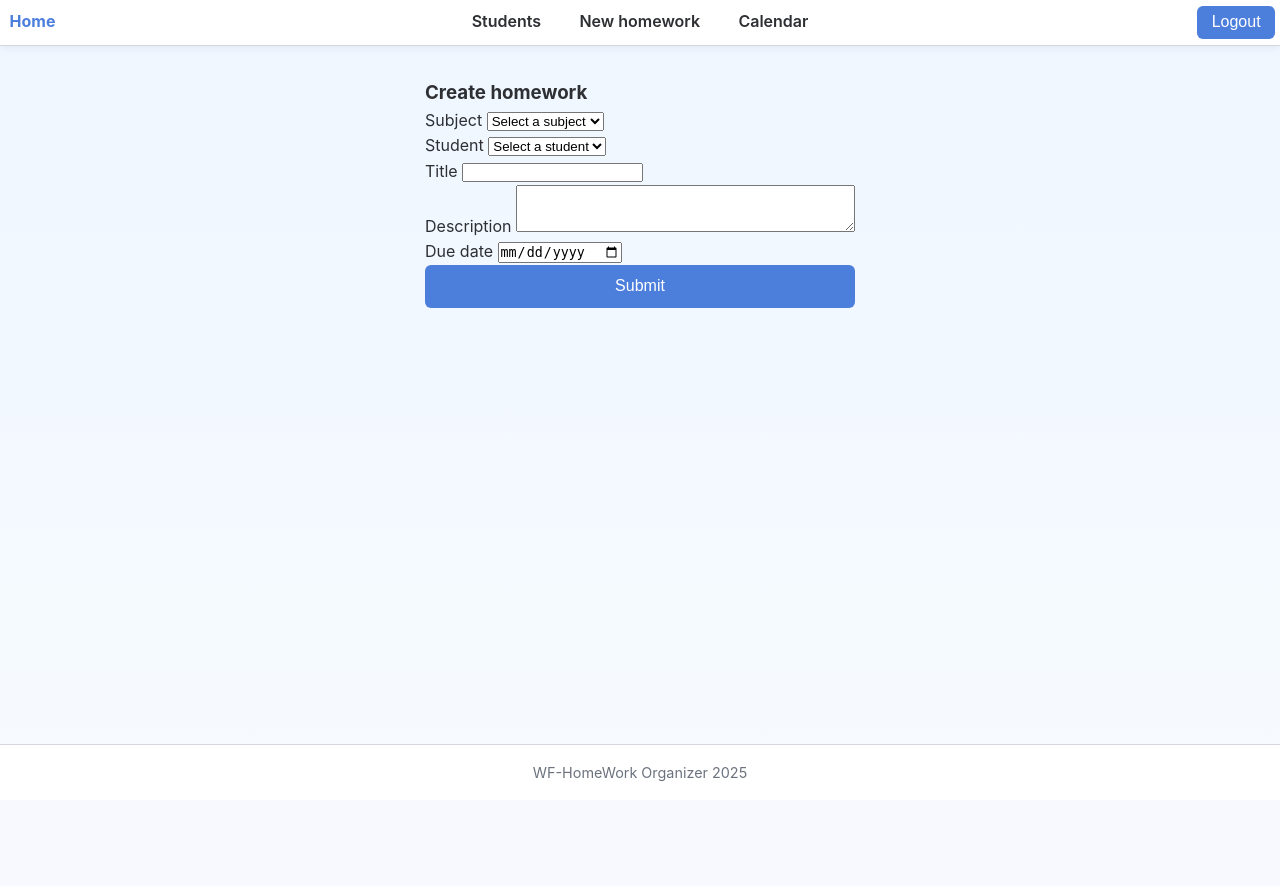
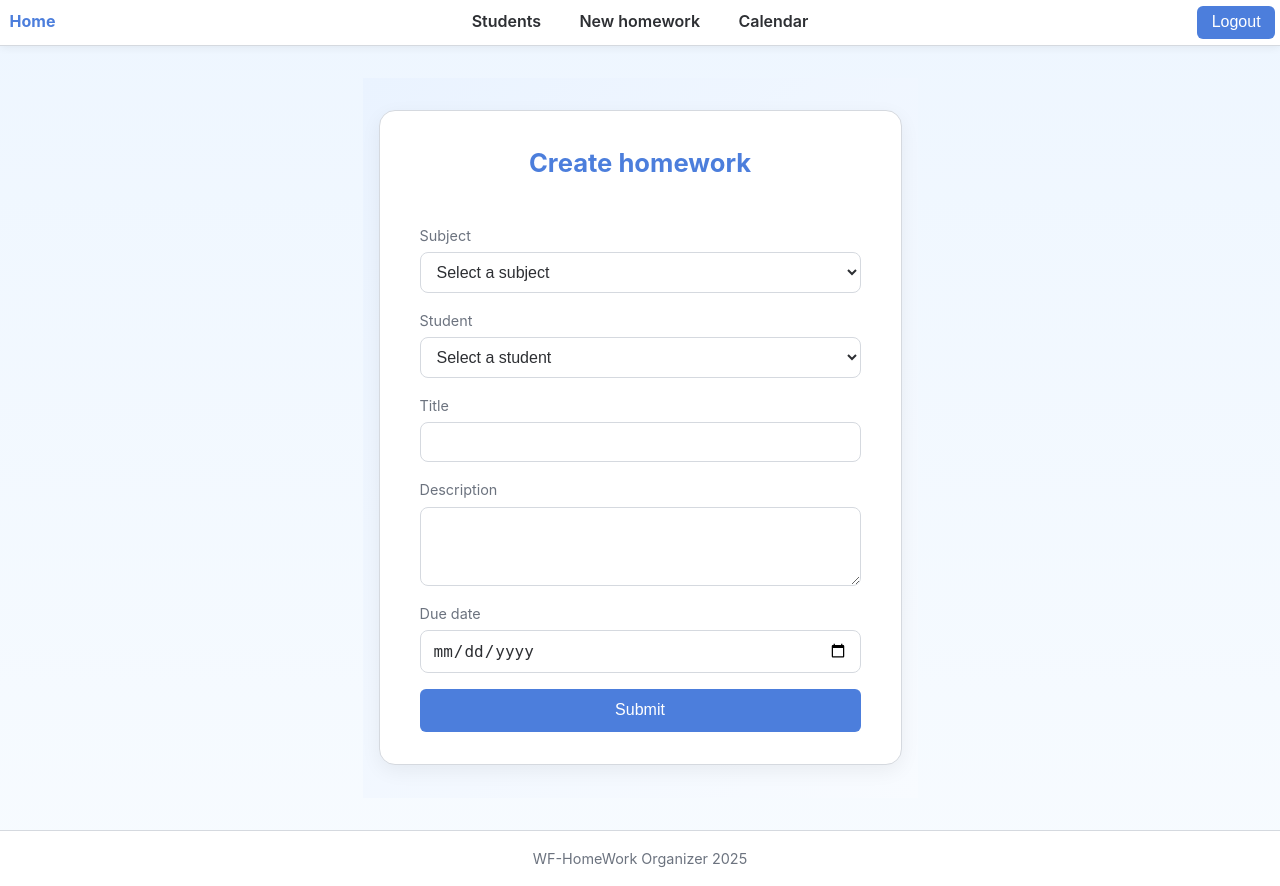
Before and after one commit to mzsl03/private-teacher-site, a Django app: page /add_homework/ in a window 1280 px wide. Before the commit the page ends 781 px from the top, so only its background shows below. Run offline with Django 5.2, Linux system fonts and the light colour scheme; the visitor is signed in with stand-in values (Sample User, id 1); data comes from the database, SQL or seed files in the repository; data that the repository does not hold is empty.

Commit message:
style: add styling to homework registry page

```diff
--- /dev/null
+++ b/core_site/homework_org_site/static/css/add_homework.css
@@ -0,0 +1,79 @@
+.add-homework-div {
+    display: flex;
+    justify-content: center;
+    align-items: center;
+    padding: 2rem 1rem;
+    background: linear-gradient(135deg, #eaf3ff, #f8fbff);
+    min-height: 90vh;
+}
+
+.add-homework-container {
+    background-color: var(--panel, #ffffff);
+    border: 1px solid var(--border, #d5d9df);
+    border-radius: 16px;
+    box-shadow: 0 6px 20px rgba(0, 0, 0, 0.06);
+    padding: 2rem 2.5rem;
+    width: 100%;
+    max-width: 650px;
+    overflow-y: auto;
+    animation: fadeIn 0.4s ease;
+}
+
+.add-homework-title {
+    text-align: center;
+    font-size: 1.6rem;
+    font-weight: 700;
+    color: var(--brand, #4c7edc);
+    margin-bottom: 1.5rem;
+}
+
+form {
+    display: flex;
+    flex-direction: column;
+    gap: 1rem;
+}
+
+.form-group {
+    display: flex;
+    flex-direction: column;
+    text-align: left;
+}
+
+.form-group label {
+    font-size: 0.9rem;
+    color: var(--muted, #6c737f);
+    margin-bottom: 5px;
+}
+
+.form-group input,
+.form-group select,
+.form-group textarea {
+    border: 1px solid var(--border, #d5d9df);
+    border-radius: 8px;
+    background: #ffffff;
+    padding: 10px 12px;
+    font-size: 1rem;
+    color: var(--text, #2d2f33);
+    outline: none;
+    transition: border-color 0.2s, box-shadow 0.2s;
+}
+
+.form-group input:focus,
+.form-group select:focus,
+.form-group textarea:focus {
+    border-color: var(--brand, #4c7edc);
+    box-shadow: 0 0 0 3px rgba(76, 126, 220, 0.2);
+}
+
+.add-homework-container::-webkit-scrollbar {
+    width: 8px;
+}
+
+.add-homework-container::-webkit-scrollbar-thumb {
+    background-color: rgba(76, 126, 220, 0.3);
+    border-radius: 4px;
+}
+
+.add-homework-container::-webkit-scrollbar-thumb:hover {
+    background-color: rgba(76, 126, 220, 0.5);
+}
--- a/core_site/homework_org_site/templates/add_homework.html
+++ b/core_site/homework_org_site/templates/add_homework.html
@@ -3,7 +3,7 @@
 {% load static %}
 
 {% block extra_css %}
-    <link rel="stylesheet" href="{% static 'css/calendar.css' %}">
+    <link rel="stylesheet" href="{% static 'css/add_homework.css' %}">
 {% endblock %}
 
 {% block content %}
```
